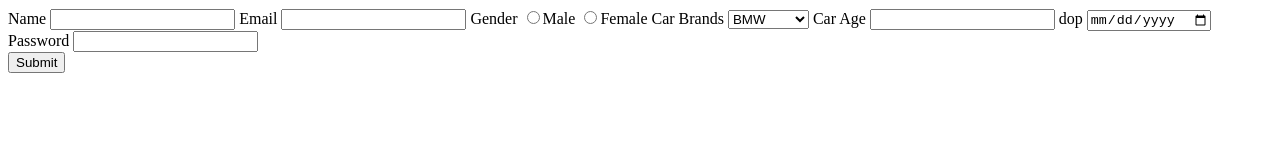
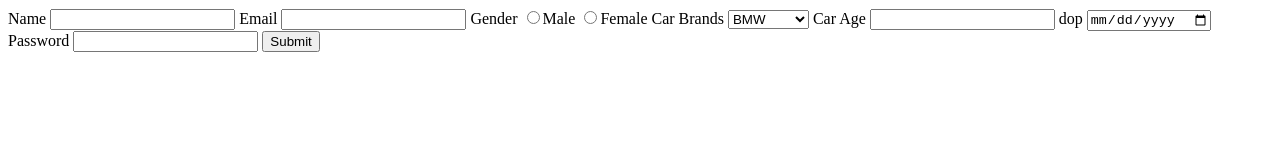
Before and after one commit to acciojob/car-insurance-form-gauravjoshi34, a website: page main.html in a window 1280 px wide. Drawn offline with Linux system fonts and the light colour scheme.

Commit message:
created a submission

```diff
--- a/main.html
+++ b/main.html
@@ -8,6 +8,7 @@
 
 <body>
 	<!-- the entire body must be written by student -->
+	<form method="post">
 		<label for="name">Name</label>
 	    <input type="text" id="name" required>
 	    <label for="email">Email</label>
@@ -27,8 +28,10 @@
 	    <input type="date" id="dop" required>
 	    <label for="password">Password</label>
 	    <input type="password" id="password" required>
-	<br>
 	    <input type="submit">
+
+	</form>
+
     <script type="text/javascript" src="./script.js">
 </script>
 
```
Lines whose indentation alone changed are shown as unchanged.
